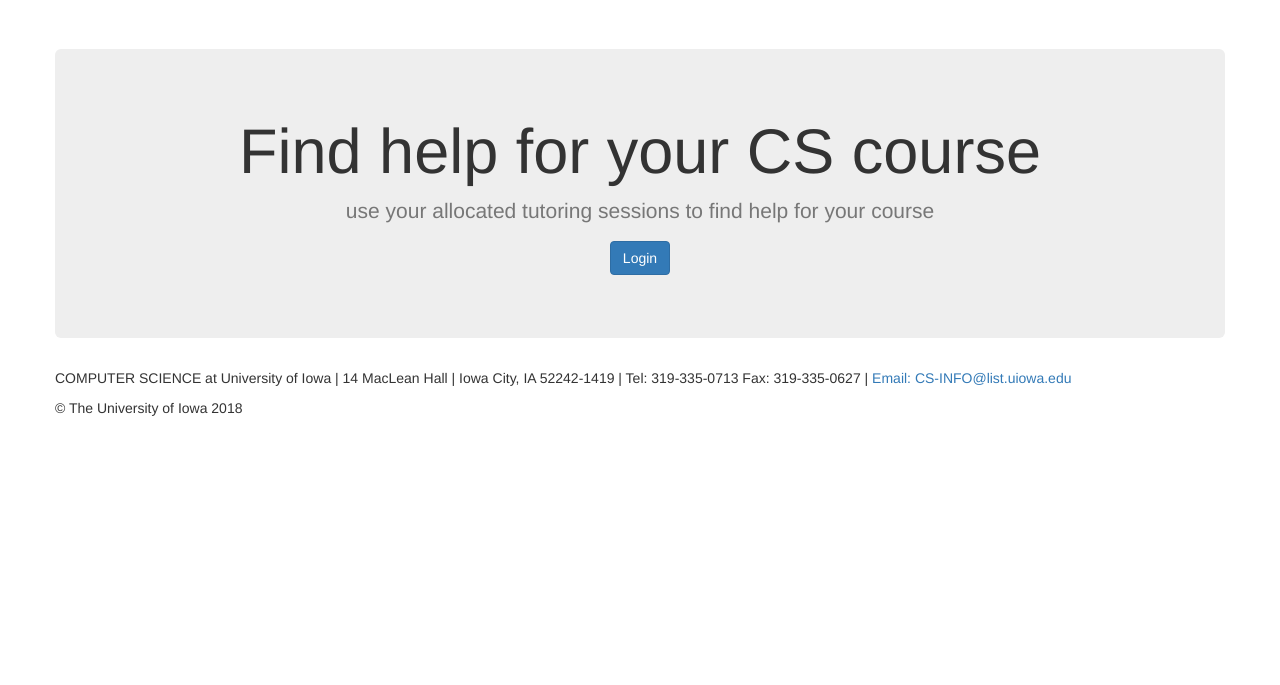
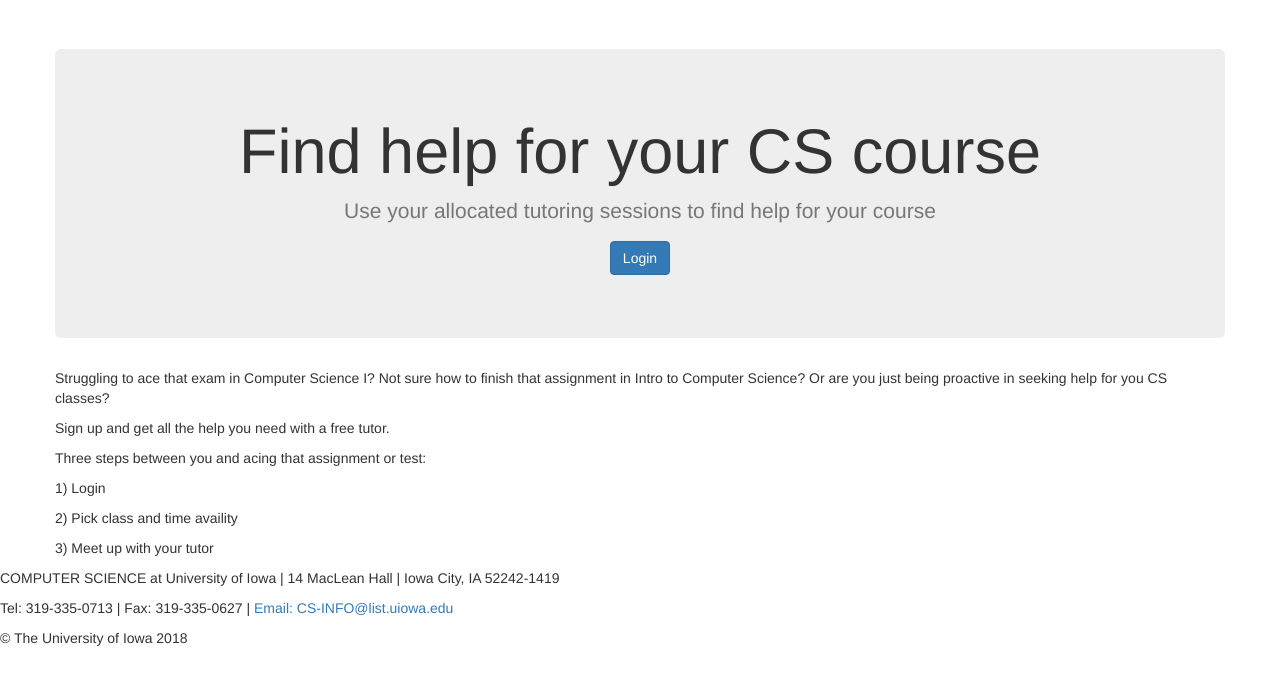
Before and after one commit to gitzlaffc4/tutorCS, a PHP site: page / in a window 1280 px wide. Shown: the part 51-736 px from the top of the page. Run offline with PHP 8.4, Linux system fonts and the light colour scheme; some libraries are stand-ins or nearby versions.

Commit message:
Redoing the footer again and finally figured out how I want to design the index page. Saving it while codes are working. :P

```diff
--- a/index.html
+++ b/index.html
@@ -35,7 +35,7 @@
 		<!--link to font awesome -->
 		<link rel="stylesheet" type="text/css" href="https://maxcdn.bootstrapcdn.com/font-awesome/4.4.0/css/font-awesome.min.css">
 
-		<!--link to future css file -->
+		<!--link to css file -->
 		<link rel="stylesheet" type="text/css" href="styles/stylefile.css"/>
 
 	</head>
@@ -52,18 +52,35 @@
 					<section class="jumbotron text-center">
 						<div class="container">
 							<h1 class="jumbotron-heading">Find help for your CS course</h1>
-							<p class="lead text-muted">use your allocated tutoring sessions to find help for your course</p>
+							<p class="lead text-muted">Use your allocated tutoring sessions to find help for your course</p>
 							<p>
 								<a href="pages/login.html" class="btn btn-primary my-2">Login</a>
 							</p>
 						</div>
 					</section>
+				</div>
+			</div>
+
+			<div class="row">
+				<div id="information">
+					<p> Struggling to ace that exam in Computer Science I?
+					Not sure how to finish that assignment in Intro to Computer Science?
+					Or are you just being proactive in seeking help for you CS classes? </p>
+					<p> Sign up and get all the help you need with a free tutor. </p>
+					<p> Three steps between you and acing that assignment or test:</p>
+						<p> 1) Login </p>
+						<p> 2) Pick class and time availity</p>
+						<p> 3) Meet up with your tutor</p>
 
 
-                            <!-- Footer -->
-                        <div ng-include src="'pages/footer.html'"></div>
+
 				</div>
 			</div>
+
+
 		</div>
+
+		<!-- Footer -->
+                <div ng-include src="'pages/footer.html'"></div>
     </body>
 </html>
--- a/pages/footer.html
+++ b/pages/footer.html
@@ -1,15 +1,25 @@
 <!-- What else do we want in our footer?-->
 
-                    <style>
-                        .footer {
-                            left: 0;
-                            bottom: 0;
-                            width: 100%;
-                            text-align: center; }
+<!doctype html>
 
-                        ul{ list-style-type: none; }
-                    </style>
+                    <!--link to font awesome -->
+                    <link rel="stylesheet" type="text/css" href="https://maxcdn.bootstrapcdn.com/font-awesome/4.4.0/css/font-awesome.min.css">
+
+                    <!--link to future css file -->
+                    <link rel="stylesheet" type="text/css" href="styles/footer.css"/>
 
 
-<p>COMPUTER SCIENCE at University of Iowa  |  14 MacLean Hall  |  Iowa City, IA 52242-1419  |  Tel: 319-335-0713 Fax: 319-335-0627  |  <a href ="https://sts.uiowa.edu/adfs/ls/?wa=wsignin1.0&wtrealm=urn:federation:MicrosoftOnline&wctx=wa%3Dwsignin1.0%26rpsnv%3D4%26rver%3D6.4.6456.0%26wp%3DMCMBI%26wreply%3Dhttps:%252F%252Fportal.office.com%26lc%3D1033%26id%3D501392%26LoginOptions%3D3">Email: CS-INFO@list.uiowa.edu</a> </p>
-<p>© The University of Iowa 2018 </p>
+                    <!--Footer-->
+                    <div class = "footer">
+                                        <p>COMPUTER SCIENCE at University of Iowa  |  14 MacLean Hall  |  Iowa City, IA 52242-1419 </p>
+                                        <p>Tel: 319-335-0713  |  Fax: 319-335-0627  |  <a href ="https://sts.uiowa.edu/adfs/ls/?wa=wsignin1.0&wtrealm=urn:federation:MicrosoftOnline&wctx=wa%3Dwsignin1.0%26rpsnv%3D4%26rver%3D6.4.6456.0%26wp%3DMCMBI%26wreply%3Dhttps:%252F%252Fportal.office.com%26lc%3D1033%26id%3D501392%26LoginOptions%3D3">Email: CS-INFO@list.uiowa.edu</a> </p>
+
+                                                            <p>© The University of Iowa 2018 </p>
+
+
+
+                                        <!--<p><strong>References:</strong> </p>
+                                            <ul>
+                                                <li><a href ="http://www.imdb.com/title/tt1049413/"> UP! |</a><a href ="http://www.imdb.com/title/tt1375666/?ref_=nv_sr_1"> Inception |</a><a href ="http://www.imdb.com/title/tt0343818/?ref_=nv_sr_1"> I,Robot |</a><a href ="http://www.imdb.com/title/tt1856101/?ref_=nv_sr_1"> Blade Runner 2049 |</a><a href ="http://www.imdb.com/title/tt3890160/?ref_=nv_sr_1"> Baby Driver</a></li>
+                                            </ul>-->
+                    </div>
--- a/pages/header.html
+++ b/pages/header.html
@@ -25,7 +25,7 @@
 		<!--link to font awesome -->
 		<link rel="stylesheet" type="text/css" href="https://maxcdn.bootstrapcdn.com/font-awesome/4.4.0/css/font-awesome.min.css">
 
-		<!--link to future css file -->
+		<!--link to css file -->
 		<link rel="stylesheet" type="text/css" href="styles/stylefile.css"/>
 
 
--- a/styles/stylefile.css
+++ b/styles/stylefile.css
@@ -4,5 +4,3 @@
 	}
 body{
 	padding-top: 100px;
-
-	}
```
